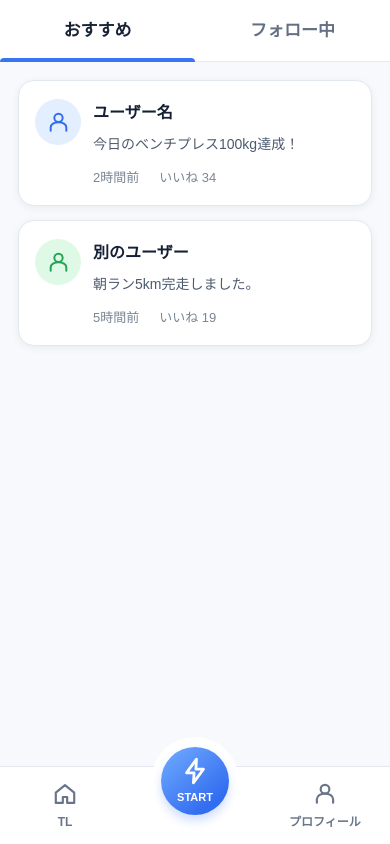
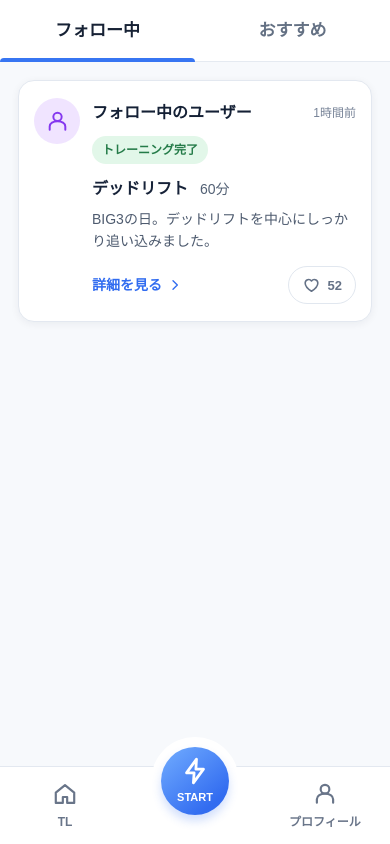
Before and after one commit to TaiseiUmeki/group7-pj, a Next.js app in the folder frontend/: page / in a window 390 px wide. Built offline with nearby package versions, Linux system fonts and the light colour scheme.

Commit message:
TL画面改修

```diff
--- a/frontend/app/page.module.css
+++ b/frontend/app/page.module.css
@@ -44,7 +44,7 @@
 
 .timeline {
   display: grid;
-  gap: 18px;
+  gap: 16px;
   padding: 28px clamp(18px, 3vw, 32px);
 }
 
@@ -52,8 +52,7 @@
   display: flex;
   align-items: flex-start;
   gap: 16px;
-  min-height: 146px;
-  padding: 22px 24px;
+  padding: 20px 22px;
   border-radius: 16px;
   border: 1px solid #e3e8f0;
   background: #fff;
@@ -110,19 +109,220 @@
   cursor: pointer;
 }
 
-.postContent p {
-  margin: 10px 0 16px;
+.authorRow {
+  min-height: 30px;
+  display: flex;
+  align-items: center;
+  gap: 12px;
+}
+
+.authorRow time {
+  margin-left: auto;
+  color: #778397;
+  font-size: 12px;
+}
+
+.trainingStatus {
+  display: inline-block;
+  margin-top: 8px;
+  padding: 5px 10px;
+  border-radius: 14px;
+  font-size: 12px;
+  font-weight: 700;
+}
+
+.done {
+  color: #247b48;
+  background: #e2f7e9;
+}
+
+.skipped {
+  color: #667488;
+  background: #eef1f5;
+}
+
+.workoutOverview {
+  display: flex;
+  align-items: baseline;
+  gap: 12px;
+  margin-top: 13px;
+}
+
+.workoutOverview strong {
+  color: #162238;
+  font-size: 17px;
+}
+
+.workoutOverview span {
+  color: #536175;
+  font-size: 14px;
+}
+
+.summary {
+  display: -webkit-box;
+  overflow: hidden;
+  -webkit-line-clamp: 2;
+  -webkit-box-orient: vertical;
+  margin: 9px 0 17px;
   color: #4e5b6f;
-  font-size: 16px;
+  font-size: 14px;
   line-height: 1.55;
 }
 
-.postMeta {
+.postActions {
   display: flex;
-  gap: 20px;
-  color: #7a8595;
+  align-items: center;
+  justify-content: space-between;
+  gap: 12px;
+}
+
+.detailButton,
+.likeButton {
+  min-height: 38px;
+  display: inline-flex;
+  align-items: center;
+  cursor: pointer;
+}
+
+.detailButton {
+  gap: 5px;
+  background: transparent;
+  color: #316cf0;
+  font-size: 14px;
+  font-weight: 700;
+}
+
+.detailButton svg {
+  width: 16px;
+  height: 16px;
+  fill: none;
+  stroke: currentColor;
+  stroke-width: 2;
+  stroke-linecap: round;
+  stroke-linejoin: round;
+}
+
+.likeButton {
+  gap: 7px;
+  padding: 0 13px;
+  border: 1px solid #e1e7ef;
+  border-radius: 20px;
+  background: #fff;
+  color: #657287;
   font-size: 13px;
-  font-weight: 500;
+  font-weight: 700;
+}
+
+.likeButton svg,
+.detailLikeButton svg {
+  width: 19px;
+  height: 19px;
+  fill: none;
+  stroke: currentColor;
+  stroke-width: 2;
+  stroke-linejoin: round;
+}
+
+.liked {
+  border-color: #f3cad0;
+  background: #fff2f5;
+  color: #e34466;
+}
+
+.liked svg {
+  fill: currentColor;
+}
+
+.detailScreen {
+  min-height: calc(100vh - 102px);
+}
+
+.detailCard {
+  width: min(calc(100% - 36px), 620px);
+  margin: 28px auto;
+  padding: 24px;
+  border: 1px solid #e4eaf2;
+  border-radius: 20px;
+  background: #fff;
+}
+
+.detailAuthor {
+  display: grid;
+  grid-template-columns: 54px 1fr auto;
+  align-items: center;
+  gap: 14px;
+  margin-bottom: 16px;
+}
+
+.detailAuthor time {
+  color: #778397;
+  font-size: 12px;
+}
+
+.detailMetrics {
+  display: grid;
+  gap: 0;
+  margin: 22px 0;
+  border: 1px solid #e6ebf2;
+  border-radius: 14px;
+}
+
+.detailMetrics div {
+  display: grid;
+  grid-template-columns: 92px 1fr;
+  gap: 16px;
+  padding: 14px 16px;
+  border-bottom: 1px solid #edf1f6;
+}
+
+.detailMetrics div:last-child {
+  border: 0;
+}
+
+.detailMetrics dt {
+  color: #718096;
+  font-size: 13px;
+}
+
+.detailMetrics dd {
+  margin: 0;
+  color: #19263b;
+  font-size: 14px;
+  font-weight: 700;
+}
+
+.detailNote h2 {
+  margin: 0 0 9px;
+  font-size: 15px;
+}
+
+.detailNote p {
+  margin: 0 0 22px;
+  color: #4e5b6f;
+  font-size: 14px;
+  line-height: 1.75;
+}
+
+.detailLikeButton {
+  width: 100%;
+  min-height: 49px;
+  display: flex;
+  align-items: center;
+  justify-content: center;
+  gap: 9px;
+  border: 1px solid #e1e7ef;
+  border-radius: 25px;
+  background: #fff;
+  color: #58677d;
+  font-size: 14px;
+  font-weight: 700;
+  cursor: pointer;
+}
+
+.detailLikeButton.liked {
+  border-color: #f3cad0;
+  background: #fff2f5;
+  color: #e34466;
 }
 
 .profileScreen {
@@ -585,8 +785,7 @@
   }
 
   .post {
-    min-height: 126px;
-    padding: 18px 16px;
+    padding: 17px 15px;
     gap: 12px;
   }
 
@@ -604,9 +803,22 @@
     font-size: 16px;
   }
 
-  .postContent p {
-    margin: 7px 0 12px;
+  .summary {
+    margin: 8px 0 14px;
     font-size: 14px;
+  }
+
+  .authorRow {
+    gap: 8px;
+  }
+
+  .workoutOverview strong {
+    font-size: 16px;
+  }
+
+  .detailCard {
+    margin-top: 18px;
+    padding: 18px;
   }
 
   .profileHeader {
--- a/frontend/app/page.tsx
+++ b/frontend/app/page.tsx
@@ -4,7 +4,7 @@ import { useEffect, useState } from "react";
 import styles from "./page.module.css";
 
 type TimelineTab = "recommended" | "following";
-type View = "timeline" | "quickStart" | "profile" | "member";
+type View = "timeline" | "postDetail" | "quickStart" | "profile" | "member";
 type Tone = "blue" | "green" | "purple";
 
 type TrainingLog = {
@@ -27,7 +27,12 @@ type Profile = {
 type TimelinePost = {
   id: number | string;
   author: Profile;
-  message: string;
+  didTrain: boolean;
+  exercise: string;
+  duration: string;
+  summary: string;
+  detail: string;
+  trainedAt: string;
   postedAt: string;
   likes: number;
 };
@@ -73,7 +78,12 @@ const recommendedPosts: TimelinePost[] = [
         { date: "5月24日", exercise: "インクラインプレス", detail: "4セット x 10回 / 32kg" },
       ],
     },
-    message: "今日のベンチプレス100kg達成！",
+    didTrain: true,
+    exercise: "ベンチプレス",
+    duration: "45分",
+    summary: "100kgを達成。フォームを維持して最後まで押し切れました。",
+    detail: "ウォームアップ後、80kg x 5回、90kg x 3回、100kg x 1回。次回は100kgを安定して挙げられるよう補助種目も継続します。",
+    trainedAt: "今日 07:10 - 07:55",
     postedAt: "2時間前",
     likes: 34,
   },
@@ -92,7 +102,12 @@ const recommendedPosts: TimelinePost[] = [
         { date: "5月25日", exercise: "ブルガリアンスクワット", detail: "3セット x 12回 / 20kg" },
       ],
     },
-    message: "朝ラン5km完走しました。",
+    didTrain: true,
+    exercise: "ランニング",
+    duration: "27分",
+    summary: "朝ラン5kmを完走。少しずつペースを戻しています。",
+    detail: "5.0kmを27分12秒で完走。前半を抑えて後半にペースアップできました。次は脚トレと組み合わせて継続します。",
+    trainedAt: "今日 06:00 - 06:27",
     postedAt: "5時間前",
     likes: 19,
   },
@@ -114,7 +129,12 @@ const followingPosts: TimelinePost[] = [
         { date: "5月22日", exercise: "スクワット", detail: "5セット x 5回 / 120kg" },
       ],
     },
-    message: "BIG3のトレーニング完了！今日も追い込みました。",
+    didTrain: true,
+    exercise: "デッドリフト",
+    duration: "60分",
+    summary: "BIG3の日。デッドリフトを中心にしっかり追い込みました。",
+    detail: "デッドリフト160kgを3セット x 3回。補助種目としてルーマニアンデッドリフトと体幹トレーニングを実施しました。",
+    trainedAt: "今日 18:30 - 19:30",
     postedAt: "1時間前",
     likes: 52,
   },
@@ -122,8 +142,10 @@ const followingPosts: TimelinePost[] = [
 
 export default function Home() {
   const [view, setView] = useState<View>("timeline");
-  const [activeTab, setActiveTab] = useState<TimelineTab>("recommended");
+  const [activeTab, setActiveTab] = useState<TimelineTab>("following");
   const [selectedProfile, setSelectedProfile] = useState<Profile | null>(null);
+  const [selectedPost, setSelectedPost] = useState<TimelinePost | null>(null);
+  const [likedPostIDs, setLikedPostIDs] = useState<Array<TimelinePost["id"]>>([]);
   const [workoutSession, setWorkoutSession] = useState<WorkoutSession | null>(null);
   const [completedPosts, setCompletedPosts] = useState<TimelinePost[]>([]);
   const [postingWorkout, setPostingWorkout] = useState(false);
@@ -131,12 +153,25 @@ export default function Home() {
 
   const openTimeline = () => {
     setSelectedProfile(null);
+    setSelectedPost(null);
+    setActiveTab("following");
     setView("timeline");
   };
 
   const openMemberProfile = (profile: Profile) => {
     setSelectedProfile(profile);
     setView("member");
+  };
+
+  const openPostDetail = (post: TimelinePost) => {
+    setSelectedPost(post);
+    setView("postDetail");
+  };
+
+  const toggleLike = (postID: TimelinePost["id"]) => {
+    setLikedPostIDs((ids) => (
+      ids.includes(postID) ? ids.filter((id) => id !== postID) : [...ids, postID]
+    ));
   };
 
   const startWorkout = () => {
@@ -214,7 +249,12 @@ export default function Home() {
       setCompletedPosts((posts) => [{
         id: `workout-${payload.id}`,
         author: myProfile,
-        message: `トレーニング完了！ ${formatWorkoutDuration(elapsedMs)}取り組みました。`,
+        didTrain: true,
+        exercise: "クイックスタート",
+        duration: formatWorkoutDuration(elapsedMs),
+        summary: `トレーニング完了！ ${formatWorkoutDuration(elapsedMs)}取り組みました。`,
+        detail: "クイックスタートから記録したトレーニングです。",
+        trainedAt: "たった今終了",
         postedAt: "たった今",
         likes: 0,
       }, ...posts]);
@@ -236,7 +276,19 @@ export default function Home() {
             activeTab={activeTab}
             onSelectTab={setActiveTab}
             onOpenProfile={openMemberProfile}
+            onOpenDetail={openPostDetail}
+            onToggleLike={toggleLike}
+            likedPostIDs={likedPostIDs}
             completedPosts={completedPosts}
+          />
+        )}
+        {view === "postDetail" && selectedPost && (
+          <PostDetailScreen
+            post={selectedPost}
+            liked={likedPostIDs.includes(selectedPost.id)}
+            onBack={openTimeline}
+            onOpenProfile={openMemberProfile}
+            onToggleLike={() => toggleLike(selectedPost.id)}
           />
         )}
         {view === "quickStart" && workoutSession && (
@@ -271,11 +323,17 @@ function TimelineScreen({
   activeTab,
   onSelectTab,
   onOpenProfile,
+  onOpenDetail,
+  onToggleLike,
+  likedPostIDs,
   completedPosts,
 }: {
   activeTab: TimelineTab;
   onSelectTab: (tab: TimelineTab) => void;
   onOpenProfile: (profile: Profile) => void;
+  onOpenDetail: (post: TimelinePost) => void;
+  onToggleLike: (postID: TimelinePost["id"]) => void;
+  likedPostIDs: Array<TimelinePost["id"]>;
   completedPosts: TimelinePost[];
 }) {
   const posts = activeTab === "recommended" ? recommendedPosts : [...completedPosts, ...followingPosts];
@@ -284,18 +342,18 @@ function TimelineScreen({
     <>
       <header className={styles.tabs} aria-label="タイムラインの表示切替">
         <button
+          className={activeTab === "following" ? styles.activeTab : ""}
+          onClick={() => onSelectTab("following")}
+          type="button"
+        >
+          フォロー中
+        </button>
+        <button
           className={activeTab === "recommended" ? styles.activeTab : ""}
           onClick={() => onSelectTab("recommended")}
           type="button"
         >
           おすすめ
-        </button>
-        <button
-          className={activeTab === "following" ? styles.activeTab : ""}
-          onClick={() => onSelectTab("following")}
-          type="button"
-        >
-          フォロー中
         </button>
       </header>
       <section className={styles.timeline} aria-label="投稿一覧">
@@ -310,6 +368,7 @@ function TimelineScreen({
               <UserIcon />
             </button>
             <div className={styles.postContent}>
+              <div className={styles.authorRow}>
                 <button
                   className={styles.author}
                   onClick={() => onOpenProfile(post.author)}
@@ -317,16 +376,109 @@ function TimelineScreen({
                 >
                   {post.author.name}
                 </button>
-              <p>{post.message}</p>
-              <div className={styles.postMeta}>
                 <time>{post.postedAt}</time>
-                <span>いいね {post.likes}</span>
+              </div>
+              <span className={`${styles.trainingStatus} ${post.didTrain ? styles.done : styles.skipped}`}>
+                {post.didTrain ? "トレーニング完了" : "今日は休み"}
+              </span>
+              <div className={styles.workoutOverview}>
+                <strong>{post.exercise}</strong>
+                <span>{post.duration}</span>
+              </div>
+              <p className={styles.summary}>{post.summary}</p>
+              <div className={styles.postActions}>
+                <button className={styles.detailButton} onClick={() => onOpenDetail(post)} type="button">
+                  詳細を見る
+                  <ChevronIcon />
+                </button>
+                <button
+                  className={`${styles.likeButton} ${likedPostIDs.includes(post.id) ? styles.liked : ""}`}
+                  aria-pressed={likedPostIDs.includes(post.id)}
+                  aria-label={`${likedPostIDs.includes(post.id) ? "いいねを取り消す" : "いいねする"} 現在${post.likes + (likedPostIDs.includes(post.id) ? 1 : 0)}件`}
+                  onClick={() => onToggleLike(post.id)}
+                  type="button"
+                >
+                  <HeartIcon />
+                  {post.likes + (likedPostIDs.includes(post.id) ? 1 : 0)}
+                </button>
               </div>
             </div>
           </article>
         ))}
       </section>
     </>
+  );
+}
+
+function PostDetailScreen({
+  post,
+  liked,
+  onBack,
+  onOpenProfile,
+  onToggleLike,
+}: {
+  post: TimelinePost;
+  liked: boolean;
+  onBack: () => void;
+  onOpenProfile: (profile: Profile) => void;
+  onToggleLike: () => void;
+}) {
+  return (
+    <section className={styles.detailScreen}>
+      <header className={styles.profileHeader}>
+        <button className={styles.back} onClick={onBack} type="button" aria-label="タイムラインに戻る">
+          <ArrowIcon />
+        </button>
+        <h1>トレーニング詳細</h1>
+        <span className={styles.headerSpacer} />
+      </header>
+      <article className={styles.detailCard}>
+        <div className={styles.detailAuthor}>
+          <button
+            className={`${styles.avatar} ${styles[post.author.tone]}`}
+            aria-label={`${post.author.name}のプロフィールを見る`}
+            onClick={() => onOpenProfile(post.author)}
+            type="button"
+          >
+            <UserIcon />
+          </button>
+          <button className={styles.author} onClick={() => onOpenProfile(post.author)} type="button">
+            {post.author.name}
+          </button>
+          <time>{post.postedAt}</time>
+        </div>
+        <span className={`${styles.trainingStatus} ${post.didTrain ? styles.done : styles.skipped}`}>
+          {post.didTrain ? "トレーニング完了" : "今日は休み"}
+        </span>
+        <dl className={styles.detailMetrics}>
+          <div>
+            <dt>種目</dt>
+            <dd>{post.exercise}</dd>
+          </div>
+          <div>
+            <dt>時間</dt>
+            <dd>{post.duration}</dd>
+          </div>
+          <div>
+            <dt>実施日時</dt>
+            <dd>{post.trainedAt}</dd>
+          </div>
+        </dl>
+        <section className={styles.detailNote} aria-label="トレーニングメモ">
+          <h2>メモ</h2>
+          <p>{post.detail}</p>
+        </section>
+        <button
+          className={`${styles.detailLikeButton} ${liked ? styles.liked : ""}`}
+          aria-pressed={liked}
+          onClick={onToggleLike}
+          type="button"
+        >
+          <HeartIcon />
+          {liked ? "いいね済み" : "いいね"} {post.likes + (liked ? 1 : 0)}
+        </button>
+      </article>
+    </section>
   );
 }
 
@@ -494,7 +646,7 @@ function BottomNav({
   onQuickStart: () => void;
   onProfile: () => void;
 }) {
-  const timelineActive = activeView === "timeline" || activeView === "member";
+  const timelineActive = activeView === "timeline" || activeView === "postDetail" || activeView === "member";
 
   return (
     <nav className={styles.nav} aria-label="メインナビゲーション">
@@ -567,6 +719,22 @@ function StopIcon() {
   );
 }
 
+function ChevronIcon() {
+  return (
+    <svg viewBox="0 0 24 24" aria-hidden="true">
+      <path d="m9 5.5 6.5 6.5L9 18.5" />
+    </svg>
+  );
+}
+
+function HeartIcon() {
+  return (
+    <svg viewBox="0 0 24 24" aria-hidden="true">
+      <path d="M20 8.8c0 5.5-8 10.4-8 10.4S4 14.3 4 8.8a4.4 4.4 0 0 1 8-2.5 4.4 4.4 0 0 1 8 2.5Z" />
+    </svg>
+  );
+}
+
 function ArrowIcon() {
   return (
     <svg viewBox="0 0 24 24" aria-hidden="true">
```
Lines whose indentation alone changed are shown as unchanged.
